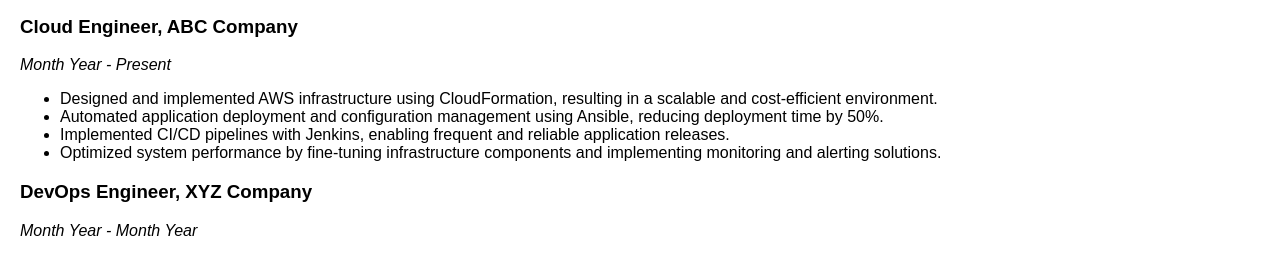
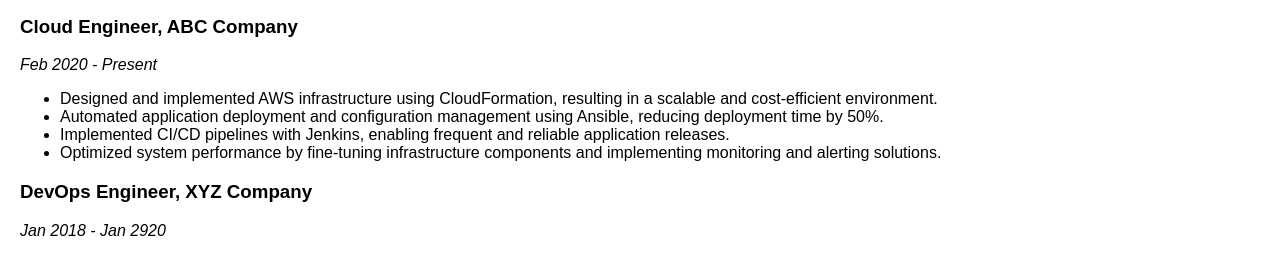
Before and after one commit to fabricesoffack/remote-devops-repo, a plain HTML site: page aws-resume-devops.html in a window 1280 px wide. Shown: the part 459-712 px from the top of the page. Drawn offline with Linux system fonts and the light colour scheme.

Commit message:
months and years revised

```diff
--- a/aws-resume-devops.html
+++ b/aws-resume-devops.html
@@ -61,7 +61,7 @@
   <div class="section">
     <h2>Experience</h2>
     <h3>Cloud Engineer, ABC Company</h3>
-    <p><em>Month Year - Present</em></p>
+    <p><em>Feb 2020 - Present</em></p>
     <ul>
       <li>Designed and implemented AWS infrastructure using CloudFormation, resulting in a scalable and cost-efficient environment.</li>
       <li>Automated application deployment and configuration management using Ansible, reducing deployment time by 50%.</li>
@@ -70,7 +70,7 @@
     </ul>
 
     <h3>DevOps Engineer, XYZ Company</h3>
-    <p><em>Month Year - Month Year</em></p>
+    <p><em>Jan 2018 - Jan 2920</em></p>
     <ul>
       <li>Managed Azure cloud infrastructure and migrated on-premises applications to the cloud.</li>
       <li>Implemented Docker containers and Kubernetes for application deployment and orchestration.</li>
```
